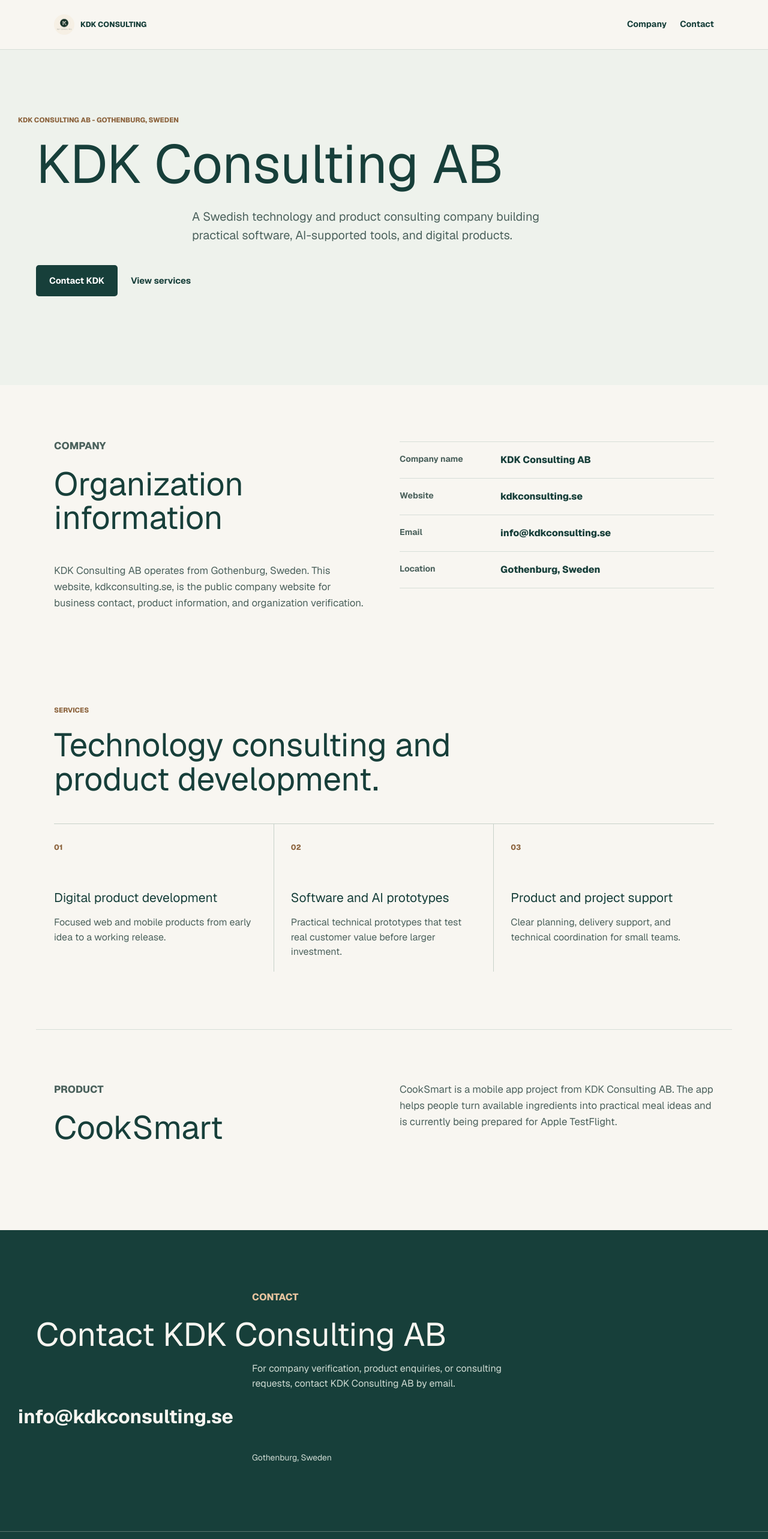
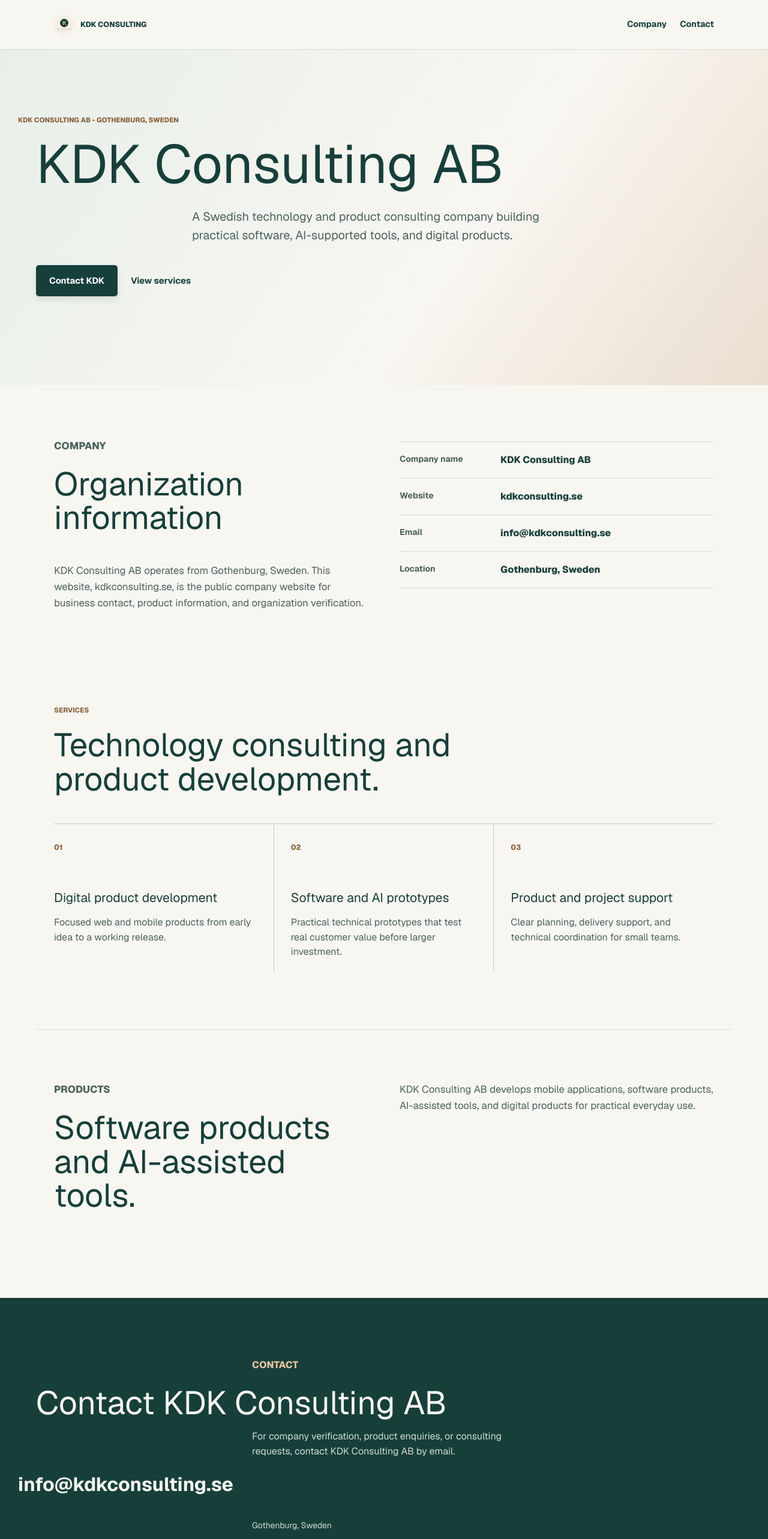
Before and after one commit to kdkconsultingab-byte/kdk-consulting, a Next.js app: page / in a window 1280 px wide. Shown: the top 2566 px of the page at 60% size. Built offline with nearby package versions, Linux system fonts and the light colour scheme.

Commit message:
Remove product reference and restore site motion

```diff
--- a/app/globals.css
+++ b/app/globals.css
@@ -26,19 +26,21 @@ body {
 
 html { scroll-behavior: smooth; }
 main { overflow: hidden; }
-.nav { align-items: center; display: flex; justify-content: space-between; margin: auto; max-width: 1160px; padding: 24px 30px; }
+.nav { align-items: center; display: flex; justify-content: space-between; left: 0; margin: auto; max-width: none; padding: 24px max(30px, calc((100vw - 1160px) / 2 + 30px)); position: sticky; right: 0; top: 0; transition: background-color 250ms ease, border-color 250ms ease, backdrop-filter 250ms ease, box-shadow 250ms ease; z-index: 10; }
+.nav.is-scrolled { background: rgb(248 246 241 / 88%); border-bottom: 1px solid rgb(23 63 58 / 15%); box-shadow: 0 10px 30px rgb(23 63 58 / 8%); backdrop-filter: blur(16px); }
 .brand { align-items: center; color: var(--foreground); display: inline-flex; font-size: .78rem; font-weight: 800; gap: 10px; letter-spacing: 0; text-decoration: none; text-transform: uppercase; }
 .brand img { border-radius: 50%; display: block; height: 34px; object-fit: cover; width: 34px; }
 .nav-actions { align-items: center; display: flex; gap: 22px; }
 .nav-link { color: var(--foreground); font-size: .9rem; font-weight: 700; text-decoration: none; }
-.hero { background: #eef2ec; border-top: 1px solid var(--line); min-height: 560px; padding: 108px 30px 96px; }
+.hero { background: linear-gradient(125deg, #e6eee8 0%, #f8f6f1 58%, #e7d9c8 100%); background-size: 115% 115%; border-top: 1px solid var(--line); min-height: 560px; padding: 108px 30px 96px; }
 .hero > *, .company, .services, .product, .contact, footer { margin-left: auto; margin-right: auto; max-width: 1160px; }
 .eyebrow { color: var(--accent); font-size: .72rem; font-weight: 800; letter-spacing: 0; margin: 0 0 22px; text-transform: uppercase; }
 h1, h2, h3, p { margin-top: 0; }
 h1 { font-size: 5.6rem; line-height: .98; margin-bottom: 28px; max-width: 780px; }
 .intro { color: var(--muted); font-size: 1.24rem; line-height: 1.55; margin-bottom: 34px; max-width: 640px; }
 .hero-actions { align-items: center; display: flex; flex-wrap: wrap; gap: 22px; }
-.button { background: var(--foreground); border-radius: 5px; color: white; display: inline-block; font-size: .92rem; font-weight: 700; padding: 15px 22px; text-decoration: none; }
+.button { background: var(--foreground); border-radius: 5px; box-shadow: 0 5px 12px rgb(23 63 58 / 12%); color: white; display: inline-block; font-size: .92rem; font-weight: 700; padding: 15px 22px; text-decoration: none; transition: transform 200ms ease, background-color 200ms ease, box-shadow 200ms ease; }
+.button:hover, .button:focus-visible { background: #10342f; box-shadow: 0 12px 22px rgb(23 63 58 / 23%); transform: translateY(-3px); }
 .text-link { color: var(--foreground); font-size: .92rem; font-weight: 700; text-underline-offset: 5px; }
 .company { display: grid; gap: 52px; grid-template-columns: 1fr 1fr; padding: 88px 30px 72px; }
 .company p, .product p { color: var(--muted); font-size: 1.05rem; line-height: 1.6; max-width: 620px; }
@@ -50,7 +52,8 @@ h1 { font-size: 5.6rem; line-height: .98; margin-bottom: 28px; max-width: 780px;
 .services { padding: 84px 30px 96px; }
 h2 { font-size: 3.4rem; line-height: 1.04; margin-bottom: 46px; max-width: 760px; }
 .service-grid { border-top: 1px solid #c7d1c9; display: grid; grid-template-columns: repeat(3, 1fr); }
-.service-grid article { border-right: 1px solid #c7d1c9; min-height: 245px; padding: 26px 28px 20px 0; }
+.service-grid article { border-right: 1px solid #c7d1c9; min-height: 245px; padding: 26px 28px 20px 0; transition: border-color 220ms ease, box-shadow 220ms ease, transform 220ms ease; }
+.service-grid article:hover { border-color: rgb(23 63 58 / 28%); box-shadow: 0 14px 34px rgb(23 63 58 / 10%); transform: translateY(-5px); }
 .service-grid article + article { padding-left: 28px; }
 .service-grid article:last-child { border-right: 0; }
 .service-grid span { color: var(--accent); font-size: .78rem; font-weight: 800; }
@@ -65,6 +68,53 @@ h3 { font-size: 1.32rem; margin: 57px 0 13px; }
 .email { display: inline-block; color: #f7f5f0; font-size: 2rem; font-weight: 700; margin: 18px auto 34px; text-decoration-color: #e7c39e; text-underline-offset: 8px; }
 .location { font-size: .87rem !important; }
 footer { max-width: none; background: #173f3a; border-top: 1px solid #58726c; color: #cfdbd3; font-size: .8rem; padding: 24px 30px; }
+
+.hero .eyebrow, .hero-headline, .hero-copy, .hero-cta { animation-fill-mode: both; animation-timing-function: cubic-bezier(.22, 1, .36, 1); }
+.nav { animation: nav-in 500ms cubic-bezier(.22, 1, .36, 1) both; }
+.hero-headline { animation: headline-in 750ms cubic-bezier(.22, 1, .36, 1) both; }
+.hero-copy { animation: copy-in 650ms cubic-bezier(.22, 1, .36, 1) 140ms both; }
+.hero-cta { animation: cta-in 550ms cubic-bezier(.22, 1, .36, 1) 280ms both; }
+.motion-ready .hero { animation: gradient-drift 22s ease-in-out infinite alternate; }
+.motion-ready .reveal, .motion-ready .reveal-item { opacity: 0; transform: translateY(50px); transition: opacity 700ms cubic-bezier(.22, 1, .36, 1), transform 700ms cubic-bezier(.22, 1, .36, 1); }
+.motion-ready .reveal.is-visible, .motion-ready .reveal-item.is-visible { opacity: 1; transform: translateY(0); }
+.motion-ready .service-card.reveal-item.is-visible:hover { transform: translateY(-5px); }
+.motion-ready .service-card.reveal-item:nth-child(2) { transition-delay: 110ms; }
+.motion-ready .service-card.reveal-item:nth-child(3) { transition-delay: 220ms; }
+.motion-ready .facts .reveal-item:nth-child(2) { transition-delay: 110ms; }
+.motion-ready .facts .reveal-item:nth-child(3) { transition-delay: 220ms; }
+.motion-ready .facts .reveal-item:nth-child(4) { transition-delay: 330ms; }
+
+@keyframes nav-in {
+  from { opacity: 0; transform: translateY(-16px); }
+  to { opacity: 1; transform: translateY(0); }
+}
+
+@keyframes headline-in {
+  from { opacity: 0; transform: translateY(45px); }
+  to { opacity: 1; transform: translateY(0); }
+}
+
+@keyframes copy-in {
+  from { opacity: 0; transform: translateY(30px); }
+  to { opacity: 1; transform: translateY(0); }
+}
+
+@keyframes cta-in {
+  from { opacity: 0; transform: translateY(20px) scale(.96); }
+  to { opacity: 1; transform: translateY(0) scale(1); }
+}
+
+@keyframes gradient-drift {
+  from { background-position: 42% 45%; }
+  to { background-position: 57% 55%; }
+}
+
+@media (prefers-reduced-motion: reduce) {
+  html { scroll-behavior: auto; }
+  *, *::before, *::after { animation-duration: .01ms !important; animation-iteration-count: 1 !important; transition-duration: .01ms !important; }
+  .reveal, .reveal-item { opacity: 1 !important; transform: none !important; }
+  .nav, .hero .eyebrow, .hero-headline, .hero-copy, .hero-cta, .hero { animation: none !important; }
+}
 
 @media (max-width: 720px) {
   .nav { padding: 20px 24px; }
--- a/app/page.tsx
+++ b/app/page.tsx
@@ -1,5 +1,6 @@
 import type { Metadata } from "next";
 import Image from "next/image";
+import Script from "next/script";
 
 export const metadata: Metadata = {
   title: "KDK Consulting AB",
@@ -40,19 +41,19 @@ export default function Home() {
       </nav>
 
       <section id="top" className="hero">
-        <p className="eyebrow">KDK CONSULTING AB - GOTHENBURG, SWEDEN</p>
-        <h1>KDK Consulting AB</h1>
-        <p className="intro">
+        <p className="eyebrow hero-eyebrow">KDK CONSULTING AB - GOTHENBURG, SWEDEN</p>
+        <h1 className="hero-headline">KDK Consulting AB</h1>
+        <p className="intro hero-copy">
           A Swedish technology and product consulting company building practical
           software, AI-supported tools, and digital products.
         </p>
-        <div className="hero-actions">
+        <div className="hero-actions hero-cta">
           <a className="button" href="#contact">Contact KDK</a>
           <a className="text-link" href="#work">View services</a>
         </div>
       </section>
 
-      <section id="company" className="company" aria-labelledby="company-heading">
+      <section id="company" className="company reveal" aria-labelledby="company-heading">
         <div>
           <p className="eyebrow">COMPANY</p>
           <h2 id="company-heading">Organization information</h2>
@@ -63,33 +64,33 @@ export default function Home() {
           </p>
         </div>
         <dl className="facts" aria-label="Company facts">
-          <div>
+          <div className="reveal-item">
             <dt>Company name</dt>
             <dd>KDK Consulting AB</dd>
           </div>
-          <div>
+          <div className="reveal-item">
             <dt>Website</dt>
             <dd>kdkconsulting.se</dd>
           </div>
-          <div>
+          <div className="reveal-item">
             <dt>Email</dt>
             <dd>
               <a href="mailto:info@kdkconsulting.se">info@kdkconsulting.se</a>
             </dd>
           </div>
-          <div>
+          <div className="reveal-item">
             <dt>Location</dt>
             <dd>Gothenburg, Sweden</dd>
           </div>
         </dl>
       </section>
 
-      <section id="work" className="services" aria-labelledby="what-we-do">
+      <section id="work" className="services reveal" aria-labelledby="what-we-do">
         <p className="eyebrow">SERVICES</p>
         <h2 id="what-we-do">Technology consulting and product development.</h2>
         <div className="service-grid">
           {services.map((service) => (
-            <article key={service.label}>
+            <article className="service-card reveal-item" key={service.label}>
               <span>{service.label}</span>
               <h3>{service.title}</h3>
               <p>{service.body}</p>
@@ -98,19 +99,18 @@ export default function Home() {
         </div>
       </section>
 
-      <section className="product" aria-labelledby="product-heading">
+      <section className="product reveal" aria-labelledby="product-heading">
         <div>
-          <p className="eyebrow">PRODUCT</p>
-          <h2 id="product-heading">CookSmart</h2>
+          <p className="eyebrow">PRODUCTS</p>
+          <h2 id="product-heading">Software products and AI-assisted tools.</h2>
         </div>
         <p>
-          CookSmart is a mobile app project from KDK Consulting AB. The app helps
-          people turn available ingredients into practical meal ideas and is
-          currently being prepared for Apple TestFlight.
+          KDK Consulting AB develops mobile applications, software products,
+          AI-assisted tools, and digital products for practical everyday use.
         </p>
       </section>
 
-      <section id="contact" className="contact" aria-labelledby="contact-heading">
+      <section id="contact" className="contact reveal" aria-labelledby="contact-heading">
         <p className="eyebrow">CONTACT</p>
         <h2 id="contact-heading">Contact KDK Consulting AB</h2>
         <p>
@@ -122,6 +122,34 @@ export default function Home() {
       </section>
 
       <footer>© {new Date().getFullYear()} KDK Consulting AB</footer>
+      <Script id="site-motion" strategy="afterInteractive">
+        {`
+          const root = document.documentElement;
+          const reduceMotion = window.matchMedia('(prefers-reduced-motion: reduce)').matches;
+          if (!reduceMotion) {
+            root.classList.add('motion-ready');
+          }
+
+          const nav = document.querySelector('.nav');
+          const updateNav = () => {
+            nav?.classList.toggle('is-scrolled', window.scrollY > 12);
+          };
+          updateNav();
+          window.addEventListener('scroll', updateNav, { passive: true });
+
+          if (!reduceMotion && 'IntersectionObserver' in window) {
+            const observer = new IntersectionObserver((entries, currentObserver) => {
+              entries.forEach((entry) => {
+                if (entry.isIntersecting) {
+                  entry.target.classList.add('is-visible');
+                  currentObserver.unobserve(entry.target);
+                }
+              });
+            }, { threshold: 0.18 });
+            document.querySelectorAll('.reveal, .reveal-item').forEach((element) => observer.observe(element));
+          }
+        `}
+      </Script>
     </main>
   );
 }
```
Also changed, not shown: 2 other files (tests, documents, lock files or other folders).
